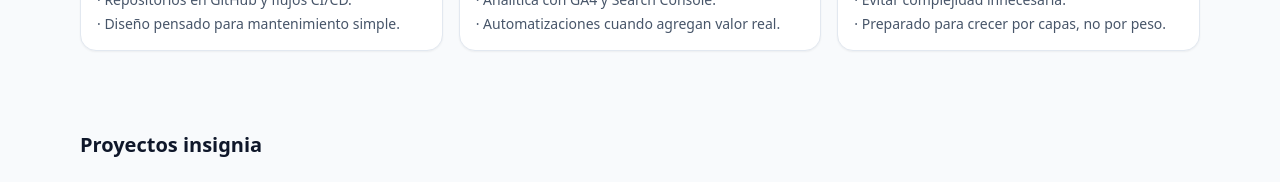
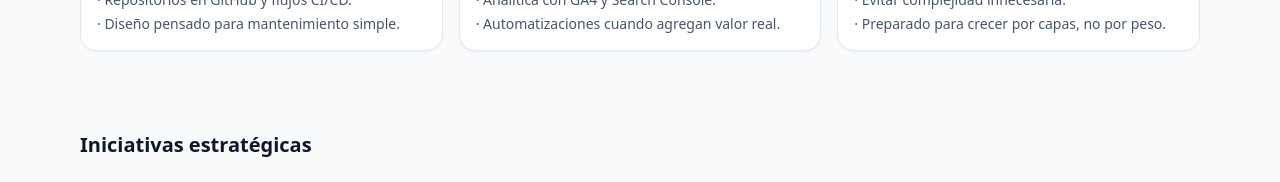
Before and after one commit to TronxGroup/tronxgroup, a Next.js app: page / in a window 1280 px wide. Shown: the part 2160-2342 px from the top of the page. Built offline with nearby package versions, Linux system fonts and the light colour scheme.

Commit message:
Update page.tsx

```diff
--- a/app/page.tsx
+++ b/app/page.tsx
@@ -460,7 +460,7 @@ export default function Home() {
         {/* PROYECTOS INSIGNIA / INICIATIVAS */}
 <section id="iniciativas" className="space-y-6">
   <h2 className="text-xl font-semibold text-slate-900">
-    Proyectos insignia
+    Iniciativas estratégicas
   </h2>
 
   <div className="grid gap-4 md:grid-cols-2 text-sm">
```
